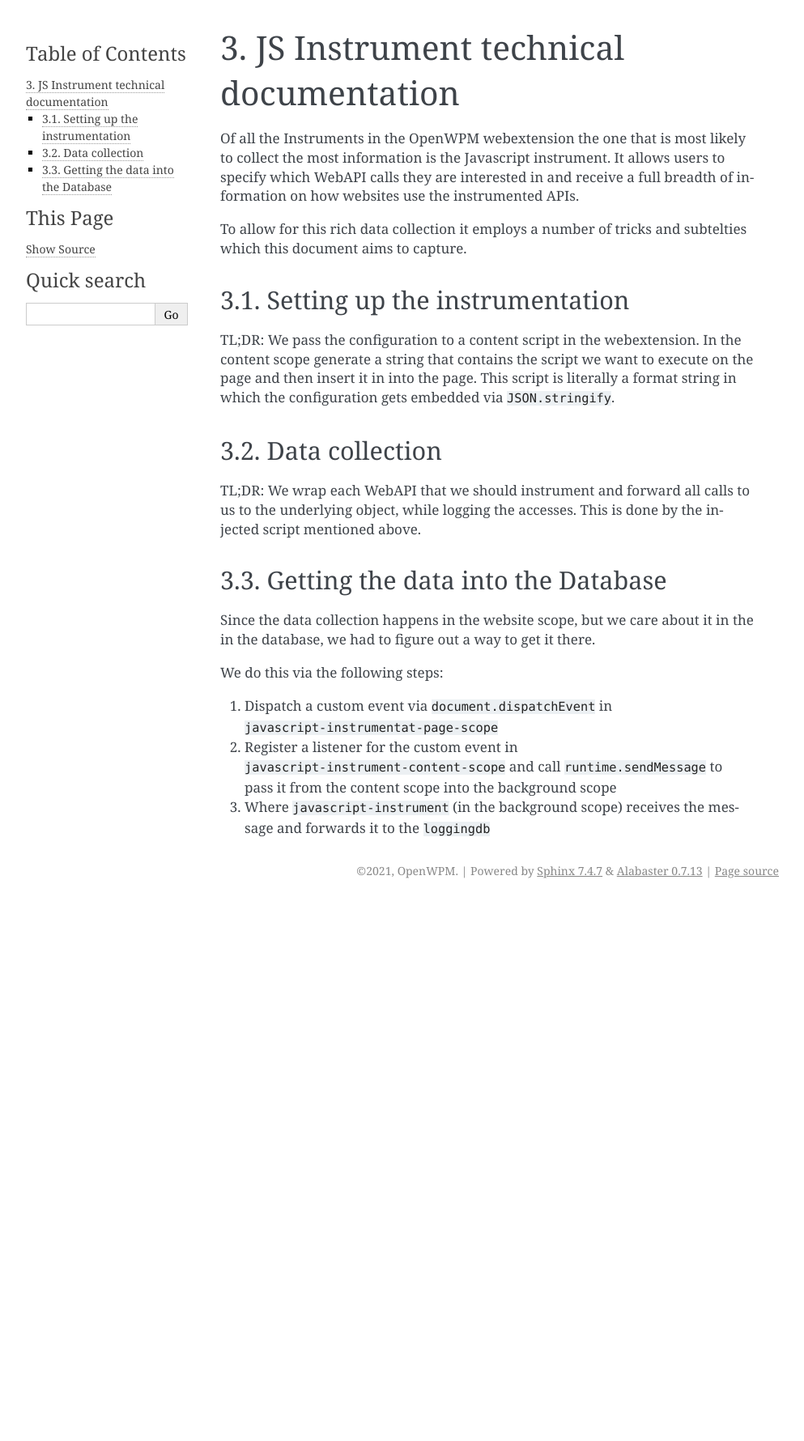
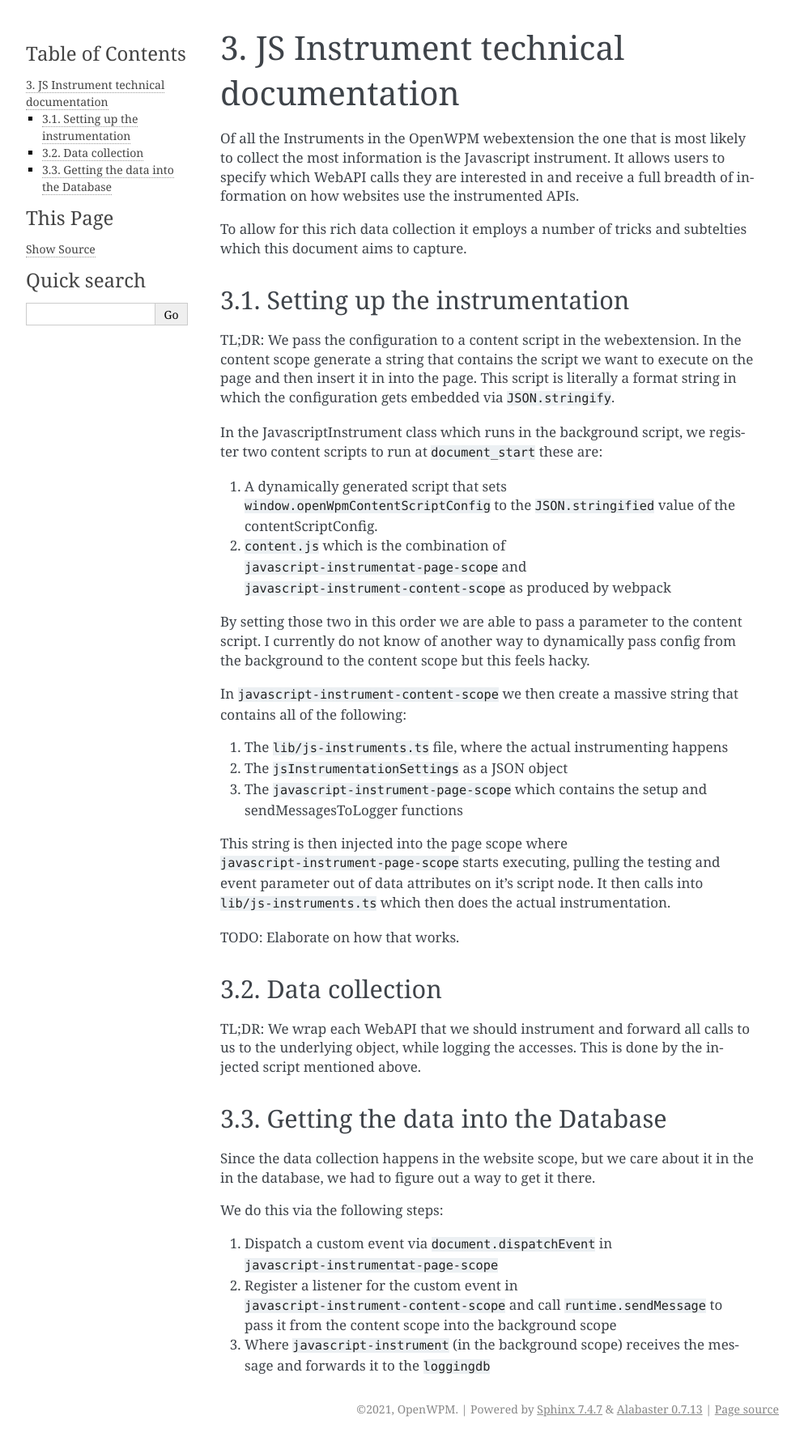
Before and after one commit to openwpm/OpenWPM, a Sphinx documentation site: the page built from docs/developers/JS-Instrument.rst, in a window 1280 px wide. Shown: the whole page at 81% size, without its empty margins (148-1141 px from the left). Built offline with Sphinx 7.4.7, drawn with Linux system fonts in a browser that asks for light colours; before the commit the page ends 1115 px from its top, so only the background shows below that.

Commit message:
Elaborated on Setting up the instrumentation

```diff
--- a/docs/developers/JS-Instrument.rst
+++ b/docs/developers/JS-Instrument.rst
@@ -18,6 +18,36 @@ and then insert it in into the page.
 This script is literally a format string in which the configuration gets embedded via
 ``JSON.stringify``.
 
+In the JavascriptInstrument class which runs in the background script, we register two content
+scripts to run at ``document_start`` these are:
+
+1. A dynamically generated script that sets ``window.openWpmContentScriptConfig`` to the
+   ``JSON.stringified`` value of the contentScriptConfig.
+2. ``content.js`` which is the combination of ``javascript-instrumentat-page-scope`` and
+   ``javascript-instrument-content-scope`` as produced by webpack
+
+By setting those two in this order we are able to pass a parameter to the content script.
+I currently do not know of another way to dynamically pass config from the background to the
+content scope but this feels hacky.
+
+In ``javascript-instrument-content-scope`` we then create a massive string that contains
+all of the following:
+
+1. The ``lib/js-instruments.ts`` file, where the actual instrumenting happens
+2. The ``jsInstrumentationSettings`` as a JSON object
+3. The ``javascript-instrument-page-scope`` which contains the setup and sendMessagesToLogger
+   functions
+
+This string is then injected into the page scope where ``javascript-instrument-page-scope``
+starts executing, pulling the testing and event parameter out of data attributes on it's
+script node. It then calls into ``lib/js-instruments.ts`` which then does the actual
+instrumentation.
+
+TODO: Elaborate on how that works.
+
+
+
+
 Data collection
 ---------------
 
```
